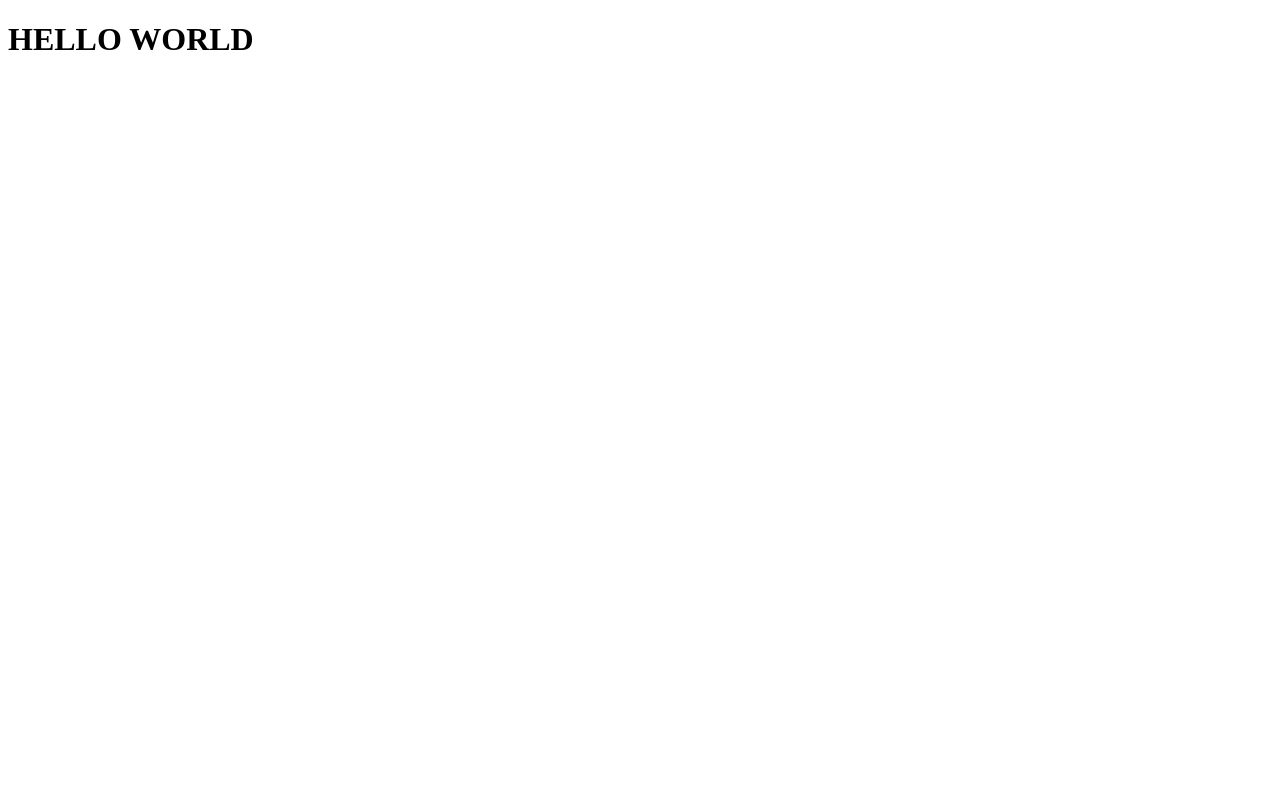
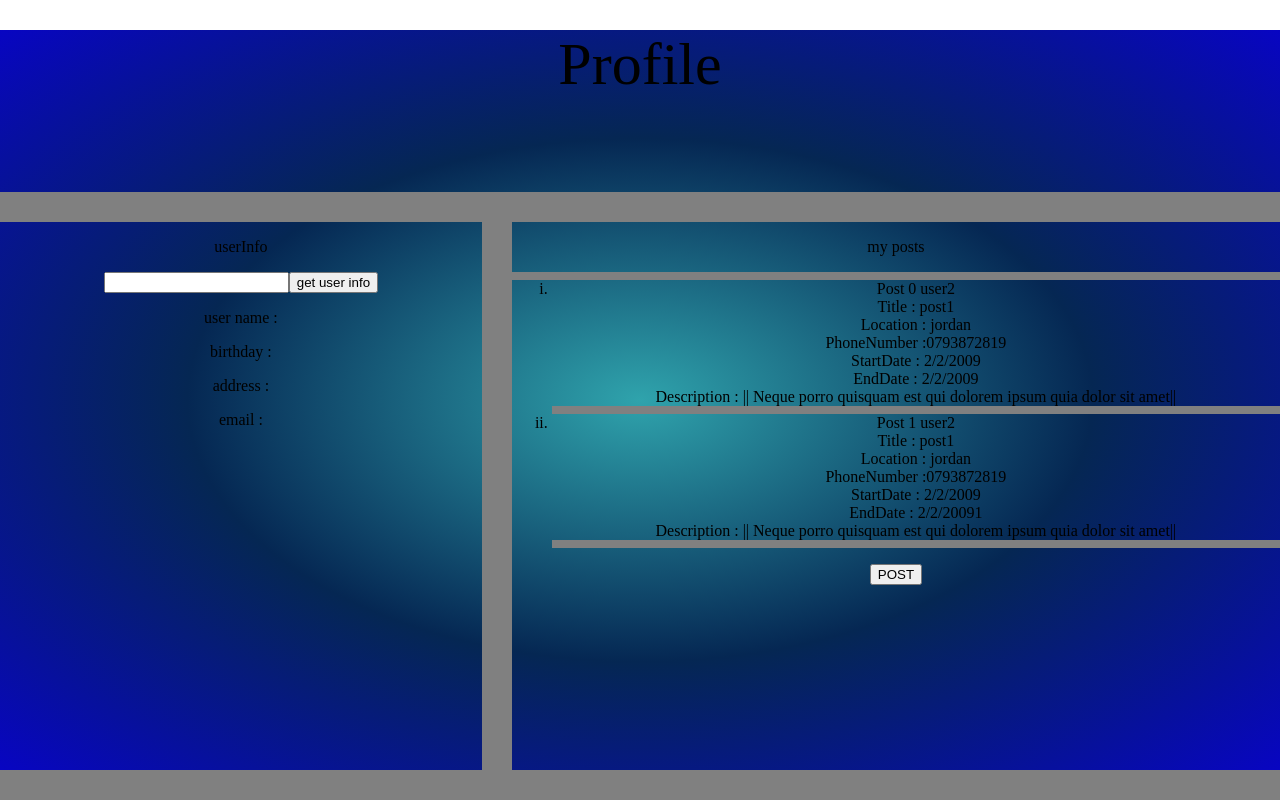
Before and after one commit to profissional-coder/Rentello-website, a React (Create React App) app in the folder front-end/: page /user/profile in a window 1280 px wide. Built offline with nearby package versions, Linux system fonts and the light colour scheme; the HTML template or start-up script is replaced by a standard one.

Commit message:
profle.js add at path:'http://localhost:3000/user/profile'

```diff
--- a/front-end/package.json
+++ b/front-end/package.json
@@ -9,6 +9,7 @@
     "axios": "^0.21.0",
     "react": "^17.0.1",
     "react-dom": "^17.0.1",
+    "react-router": "^5.2.0",
     "react-router-dom": "^5.2.0",
     "react-scripts": "3.4.4"
   },
--- a/front-end/src/App.css
+++ b/front-end/src/App.css
@@ -0,0 +1,112 @@
+body{
+    text-align: center;
+    /* background-image: url('../src/images/b4.jpg'); */
+    background-size:cover;
+    background-attachment: fixed;
+}
+
+.design{
+    width:36%;
+    margin: 0px 130px auto;
+    }
+
+    .mail-form-agile {
+        padding: 50px 40px;
+        text-align: center;
+        margin:0px;
+        color: #000;
+        margin:0 auto;
+    }
+
+
+    ::-webkit-input-placeholder {
+      color:#fff;
+    }
+    ::-moz-placeholder {
+       color:#fff;
+    }
+    ::-ms-input-placeholder {
+       color:#fff;
+    }
+    ::-moz-placeholder {
+       color:#fff;
+    }
+    .mail-form-agile input[type="text"], .mail-form-agile input[type="tel"] ,.mail-form-agile input[type="datetime-local"], .mail-form-agile input[type="Number"], .mail-form-agile select,textarea{
+    padding: 15px 10px;
+    width: 200.5%;
+    font-size: 8px;
+    outline: none;
+    background:transparent;
+    border:0px;
+    border-bottom: 1px solid #fff;
+    border-radius: 0px;
+    font-family: 'Open Sans', sans-serif;
+    letter-spacing:1.6px;
+    color:#fff;
+    }
+
+    .mail-form-agile input[type="submit"]{
+    font-size: 18px;
+    padding: 10px 20px;
+    letter-spacing:1.2px;
+    border: none;
+    text-transform: capitalize;
+    outline: none;
+    background: #03A9F4;
+    color: #fff;
+    cursor: pointer;
+    margin: 20px 0px 0px 115px;
+    font-family: 'Open Sans', sans-serif;
+    -webkit-transition-duration: 0.9s;
+    transition-duration: 0.9s;
+    }
+    .mail-form-agile input[type="submit"]:hover {
+     -webkit-transition-duration: 0.9s;
+     transition-duration: 0.9s;
+     background:rgba(91, 157, 214, 0.76);
+    }
+    .profile{
+      position: absolute;
+      top: 0; right: 0; bottom: 0; left: 0;
+      display: grid;
+       background-image:  radial-gradient(rgb(47, 163, 172), rgb(5, 39, 83), rgb(8, 5, 194));
+      grid-template-areas: "nav nav" "a b" " a b"   ;
+      margin-top: 30px;
+      border-bottom: solid gray 30px
+  }
+  .pPosts{ grid-area: b; border-left: solid gray 30px ; padding-top: 16px;
+  }
+  .pPostsList{ border-top: grey solid 8px; list-style: lower-roman;}
+  .pPostsList li{ border-bottom: grey solid 8px;}
+  .pInfo{ grid-area: a;}
+  .pNav{grid-area: nav;
+    height: auto;
+
+    grid-template-rows: 30px;
+     text-transform: capitalize;
+        font-size: 60px;
+        border-bottom: solid gray 30px
+  }
+
+    .loader {
+      border: 16px solid #f3f3f3;
+      border-radius: 50%;
+      border-top: 16px solid blue;
+      border-right: 16px solid green;
+      border-bottom: 16px solid red;
+      border-left: 16px solid pink;
+      width: 120px;
+      height: 120px;
+      -webkit-animation: spin 2s linear infinite;
+      animation: spin 2s linear infinite;
+    }
+
+    @-webkit-keyframes spin {
+      0% { -webkit-transform: rotate(0deg); }
+      100% { -webkit-transform: rotate(360deg); }
+    }
+
+    @keyframes spin {
+      0% { transform: rotate(0deg); }
+      100% { transform: rotate(360deg); }
+    }
--- a/front-end/src/App.js
+++ b/front-end/src/App.js
@@ -1,29 +1,82 @@
-import React, { Component } from 'react';
+import React, { useState, useEffect } from 'react';
+import { BrowserRouter as Router , Route, Switch } from "react-router-dom";
+import axios from 'axios';
 import './App.css';
+// import { route } from '../../back-end/routes/main-route';
+import Profile from './Profile';
 
-// Class component
-export default class App extends Component {
-  constructor(props) {
-    super(props);
-    this.state = {};
-  }
-  render() {
-    return (
-      <div>
-        <h1>HELLO WORLD</h1>
+const App = () => {
+  // const [post, setPost] = useState([]);
+  // const [price, setprice] = useState(0)
+  // const [Category, setCategory] = useState('')
+  // const [Title, setTitle] = useState('')
+  // const [Description, setDescription] = useState('')
+  // const [Location, setLocation] = useState('')
+  // const [IMG, setIMG] = useState('')
+  // const [StartDate, setStartDate] = useState('')
+  // const [EndDate, setEndDate] = useState('')
+  // const [Name, setName] = useState('')
+  // const [PhoneNumber, setPhoneNumber] = useState(0)
+
+  // const CreateAllPost = (infoArgumnt) => {
+  //   console.log(infoArgumnt)
+
+  //   axios
+  //     .post('http://localhost:5000/posts/create', infoArgumnt)
+  //     .then((response) => {
+  //       console.log("response",response)
+  //       const newArray = [...post];
+  //       newArray.push(response.data)
+  //       setPost(newArray);
+  //       alert("seved")
+  //     })
+  //     .catch((err) => {
+  //       console.log('RESULT: ', err);
+  //     });
+  // };
+
+  // const SavePost= () => {
+
+  //   CreateAllPost({price:price, category:Category,title:Title,description:Description,location:Location,fromdate:StartDate,todate:EndDate,name:Name,PhoneNumber:PhoneNumber,img_url:IMG})
+
+  // };
+  return (
+<Router>
+
+        <div class="padding-all">
+		<div class="design">
+			<div class="mail-form-agile">
+<Route path="/user/profile" >
+				<Profile/>
+        </Route>
+             {/* <input onChange={(e) =>{setTitle(e.target.value)}} type='text' placeholder="Write Post Title Here"></input>
+
+             <input onChange={(e) => {setprice(e.target.value)}} type="Number" placeholder="Price"></input>
+             <select onChange={(e) => {setCategory(e.target.value)}} placeholder="Select Category">
+                            <option>Cars</option>
+                            <option>Mobile Tablet</option>
+                    </select>
+             <select onChange={(e) => {setLocation(e.target.value)}}>
+                        <option value='0'>Select Country:</option>
+                        <option value='1'>Amman</option>
+                        <option >Zarqa</option>
+                        <option>Irbid</option>
+                        <option>Karak</option>
+                        <option>Tafila</option>
+                     </select>
+
+                     <span>Start Date</span><input onChange={(e) => {setStartDate(e.target.value)}} type="datetime-local"></input>
+                     <span>End Date</span><input onChange={(e) => {setEndDate(e.target.value)}} type="datetime-local"></input>
+             <input onChange={(e) => {setName(e.target.value)}} type='text' placeholder ='Name'></input>
+             <input onChange={(e) => {setPhoneNumber(e.target.value)}} type='tel' placeholder ='Phone Number'></input>
+             <textarea placeholder='Description' onChange={(e) => {setDescription(e.target.value)}}></textarea>
+             <input onChange={(e) => {setIMG(e.target.value)}}  type="file" name="image"></input>
+				     <input onClick={SavePost} type="submit" value='Save'></input> */}
       </div>
-    );
-  }
-}
-
-/*
-// functional component
-const App = () => {
-  return (
-    <div>
-      <h1>HELLO WORLD</h1>
+		  {/* <div class="clear"> </div> */}
+      		</div>
     </div>
+    </Router>
   );
 };
 export default App;
-*/
--- /dev/null
+++ b/front-end/src/Profile.js
@@ -0,0 +1,94 @@
+import React, { Component, useState } from 'react'
+import axios from 'axios';
+import { useHistory } from 'react-router';
+
+    const Profile = () => {
+      const [info, setInfo] = useState([]);
+      const [address, setAddress] = useState("");
+      const [Fullname, setFullname] = useState("");
+      const [dob, doBset] = useState("");
+      const [email, setEmail] = useState("");
+      const [loading, setLoading] = useState(false);
+      const [id, setId] = useState("");
+      const [arr,setArr] =useState([
+        {Name:"user2",Title:"post1",Description:" Neque porro quisquam est qui dolorem ipsum quia dolor sit amet"
+      ,Location:"jordan",StartDate:"2/2/2009",EndDate:"2/2/2009",PhoneNumber:"0793872819"},
+      {Name:"user2",Title:"post1",Description:" Neque porro quisquam est qui dolorem ipsum quia dolor sit amet"
+      ,Location:"jordan",StartDate:"2/2/2009",EndDate:"2/2/20091",PhoneNumber:"0793872819"}])
+      // const [Name, setName] = useState("");
+      // const [Title, setTitle] = useState("");
+      // const [Description, setDescription] = useState("");
+      // const [Location, setLocation] = useState("");
+      // const [StartDate, setStartDate] = useState("");
+      // const [EndDate, setEndDate] = useState("");
+      // const [PhoneNumber, setPhoneNumber] = useState("");
+
+
+
+      const getUser =async (infoArgumnt) => {
+            console.log(infoArgumnt)
+            axios
+              .get(`http://localhost:5000/user/${infoArgumnt}`)
+              .then(async (response) => {
+                console.log("response",response)
+                // alert(response)
+                setLoading(true)
+                 setInfo(response.data)
+                if(info.length===0){
+                  setLoading(false)
+                  alert("no user found")
+                }
+                setAddress(response.data[0].address)
+                setFullname(response.data[0].Fullname)
+                doBset(response.data[0].dob)
+                setEmail(response.data[0].email)
+
+                setLoading(false)
+
+              })
+              .catch((err) => {
+                console.log('RESULT: ', err);
+              });
+          };
+        const userId = (e)=>{
+          setId(e.target.value)
+        }
+
+        const newArr = arr.map((elem,index)=><li  num={index+1} key={index}>
+          <div>Post {index} {elem.Name} </div>
+          <div>Title : {elem.Title}</div>
+          <div>Location : {elem.Location}</div>
+          <div>PhoneNumber :{elem.PhoneNumber}</div>
+          <div>StartDate : {elem.StartDate}</div>
+          <div>EndDate : {elem.EndDate}</div>
+          <div>Description : ||{elem.Description}||</div>
+          </li> )
+
+      return (
+     <div className="profile">
+<nav className="pNav" > Profile</nav >
+<div className='pPosts'>
+  my posts
+<ul className='pPostsList'>
+{newArr}
+</ul>
+<button onClick >POST</button>
+</div>
+<div className="pInfo">
+
+<p>userInfo</p>
+<input onChange={userId}/>
+
+    <button onClick={()=>getUser(id)} >get user info</button>
+{loading?(<div class="loader"></div>):(<div className="userInfo" >
+    <p>user name : {Fullname}</p>
+    <p>birthday :{dob} </p>
+    <p>address :{address} </p>
+    <p> email :{email}</p>
+    </div> )}
+    </div>
+  </div>
+    )
+}
+
+export default Profile
```
Also changed, not shown: front-end/src/images/b4.jpg (added).
